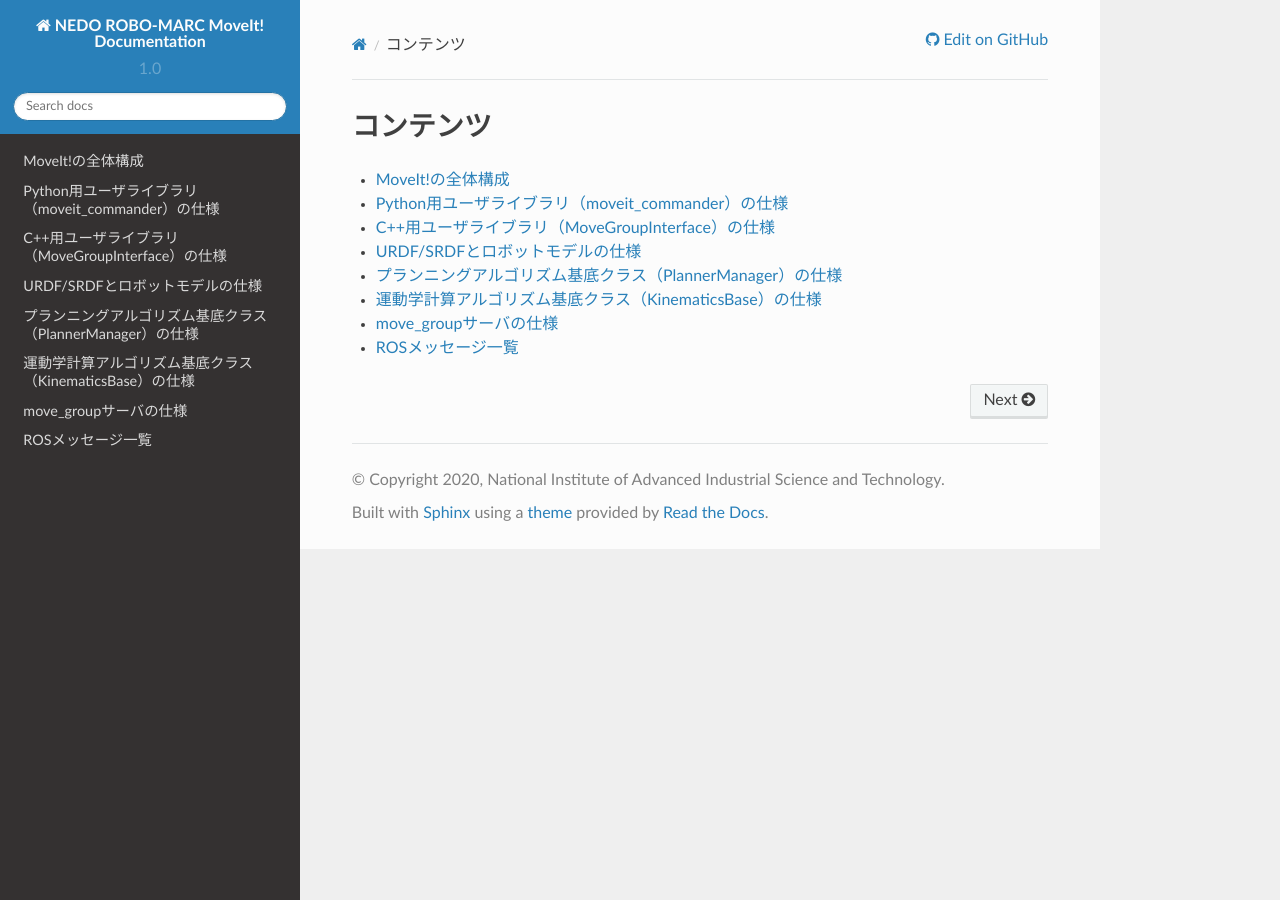
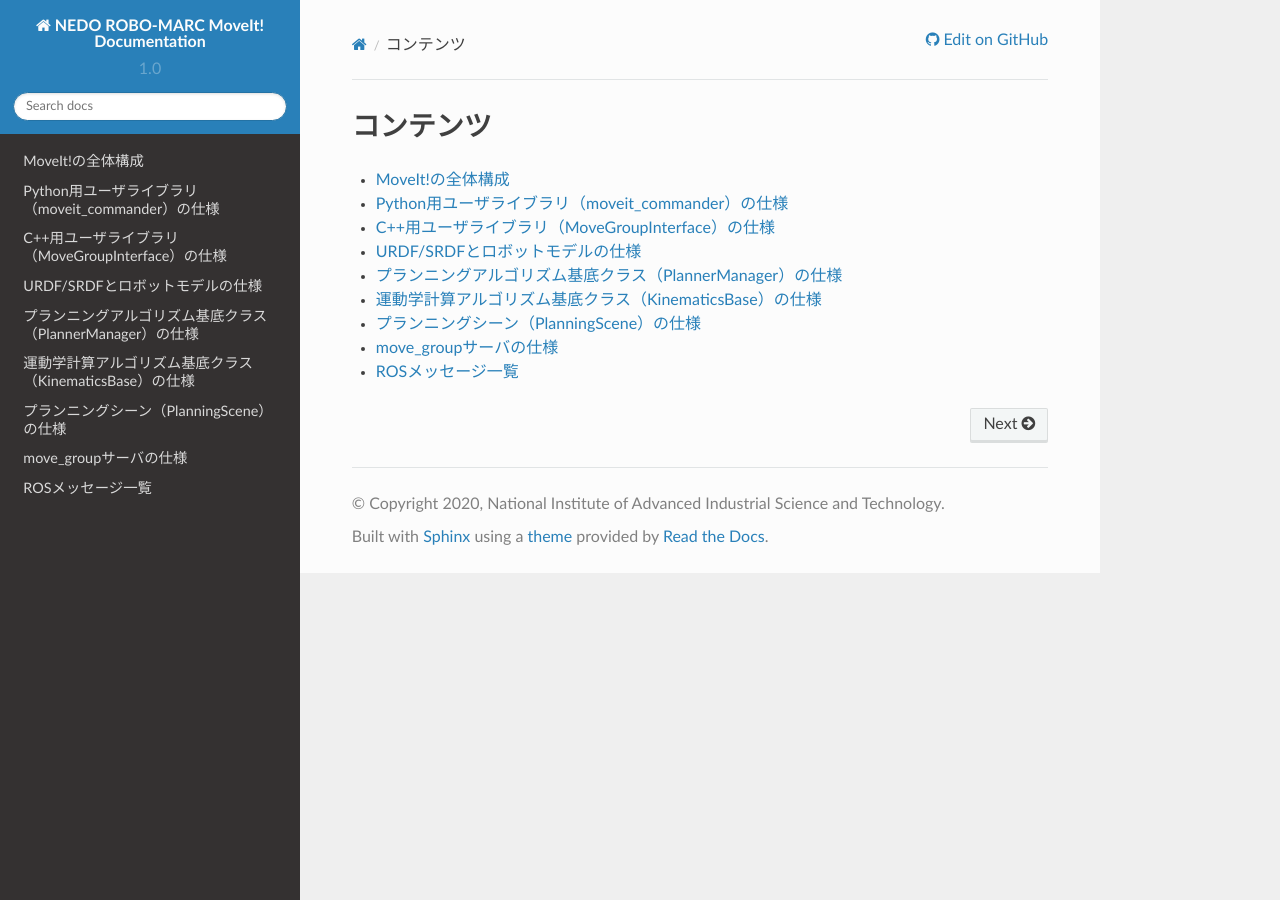
Before and after one commit to robo-marc/moveit_documents, a Sphinx documentation site: the page built from source/index.rst, in a window 1280 px wide. Built offline with Sphinx 7.4.7 and the Read the Docs theme 2.0.0, drawn with Linux system fonts in a browser that asks for light colours.

Commit message:
add document on planning_scene

```diff
--- a/source/index.rst
+++ b/source/index.rst
@@ -11,5 +11,6 @@
    robot_model
    planner_manager
    kinematics_base
+   planning_scene
    move_group
    ros_messages
--- /dev/null
+++ b/source/planning_scene.rst
@@ -0,0 +1,8 @@
+プランニングシーン（PlanningScene）の仕様
+====================================================
+
+.. doxygenclass:: planning_scene::PlanningScene
+   :members:
+
+.. doxygenclass:: planning_scene_monitor::PlanningSceneMonitor
+   :members:
```
Also changed, not shown: 1 other file.
